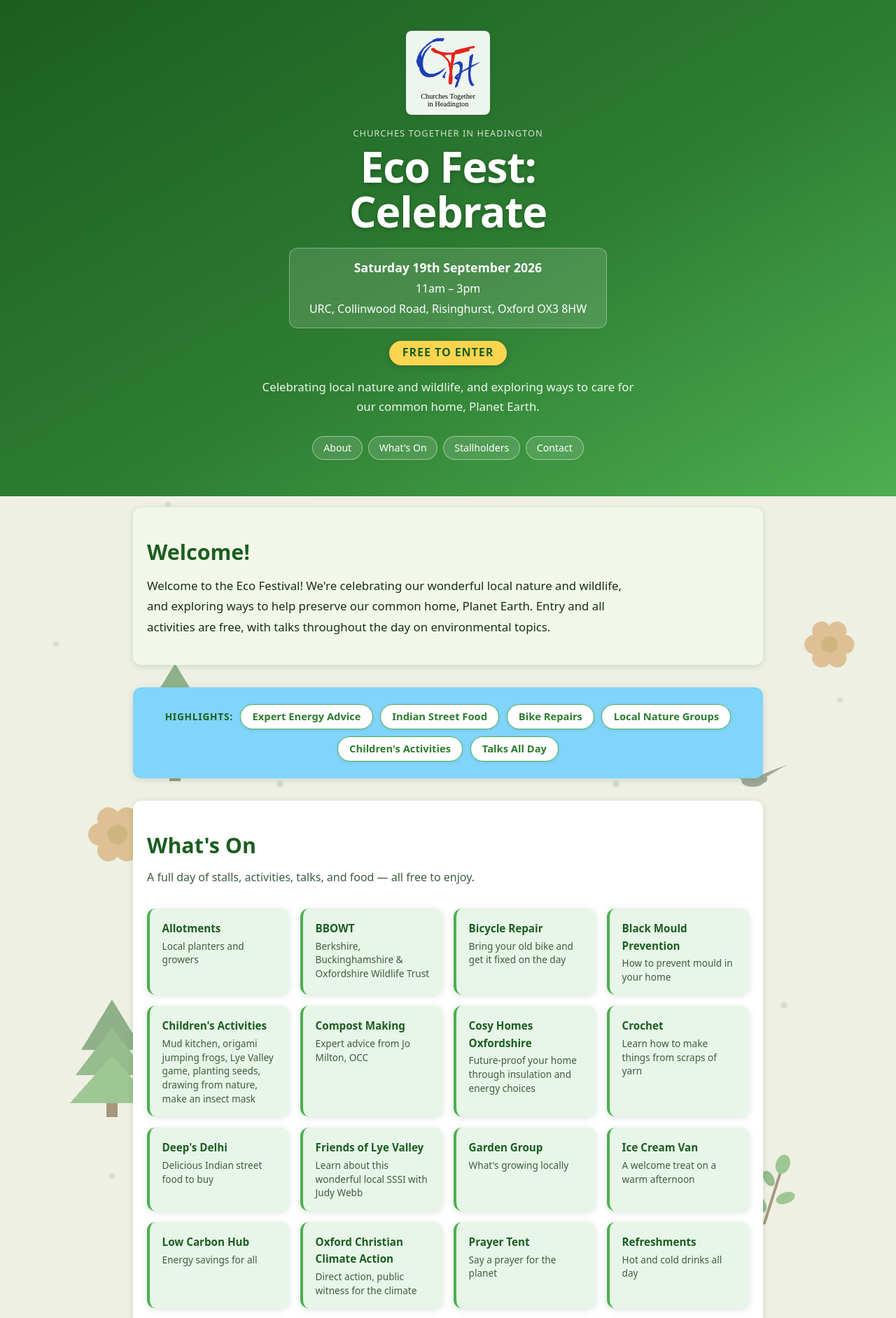
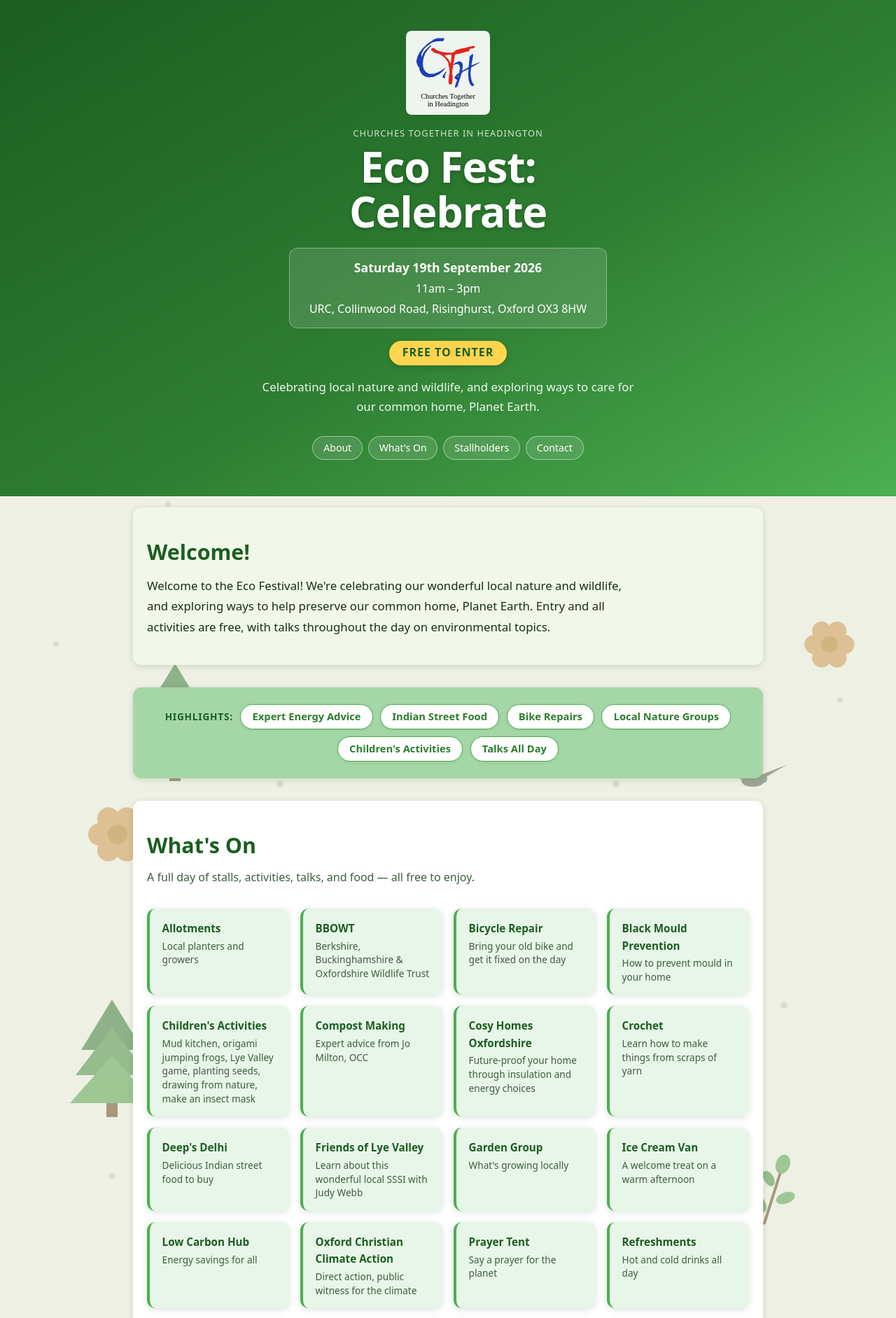
Before and after one commit to LatinRickshaw/eco-fest, a Jekyll site: the page built from index.html, in a window 1280 px wide. Shown: the top 1883 px of the page at 70% size. Built offline with Jekyll 4.4.1, drawn with Linux system fonts in a browser that asks for light colours.

Commit message:
fix: colours

```diff
--- a/assets/css/style.css
+++ b/assets/css/style.css
@@ -157,7 +157,7 @@
 /* ── Highlights strip ──────────────────────────────────────────────────────── */
 .highlights { background: transparent; }
 .highlights > .container {
-  background: var(--sky-300);
+  background: var(--green-200);
   padding-block: 1.5rem;
   border-radius: var(--radius);
   box-shadow: var(--shadow);
```
